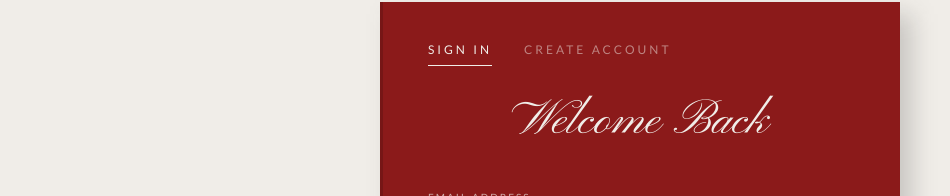
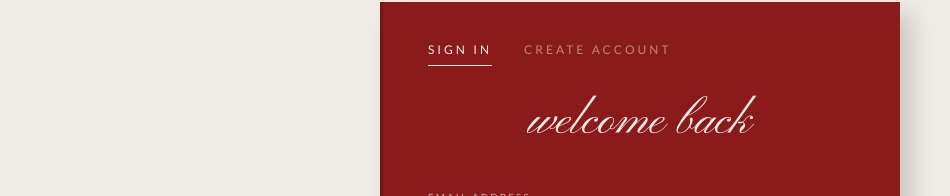
Before and after one commit to bit913srw/v0-ai-telier-sign-in-screen, a Next.js app: page / in a window 1280 px wide. Shown: the part 117-313 px from the top of the page, without its empty margins (0-950 px from the left). Built offline with nearby package versions, Linux system fonts and the light colour scheme.

Commit message:
fix: lowercase "welcome back" in sign-in form
Standardize text casing for consistency.

```diff
--- a/components/sign-in-form.tsx
+++ b/components/sign-in-form.tsx
@@ -21,7 +21,7 @@ export function SignInForm({ onSwitchTab }: SignInFormProps) {
         className="font-script text-4xl sm:text-5xl mb-6 text-center"
         style={{ color: "#F0EDE8" }}
       >
-        Welcome Back
+        welcome back
       </p>
 
       <div className="flex flex-col gap-1.5">
```
